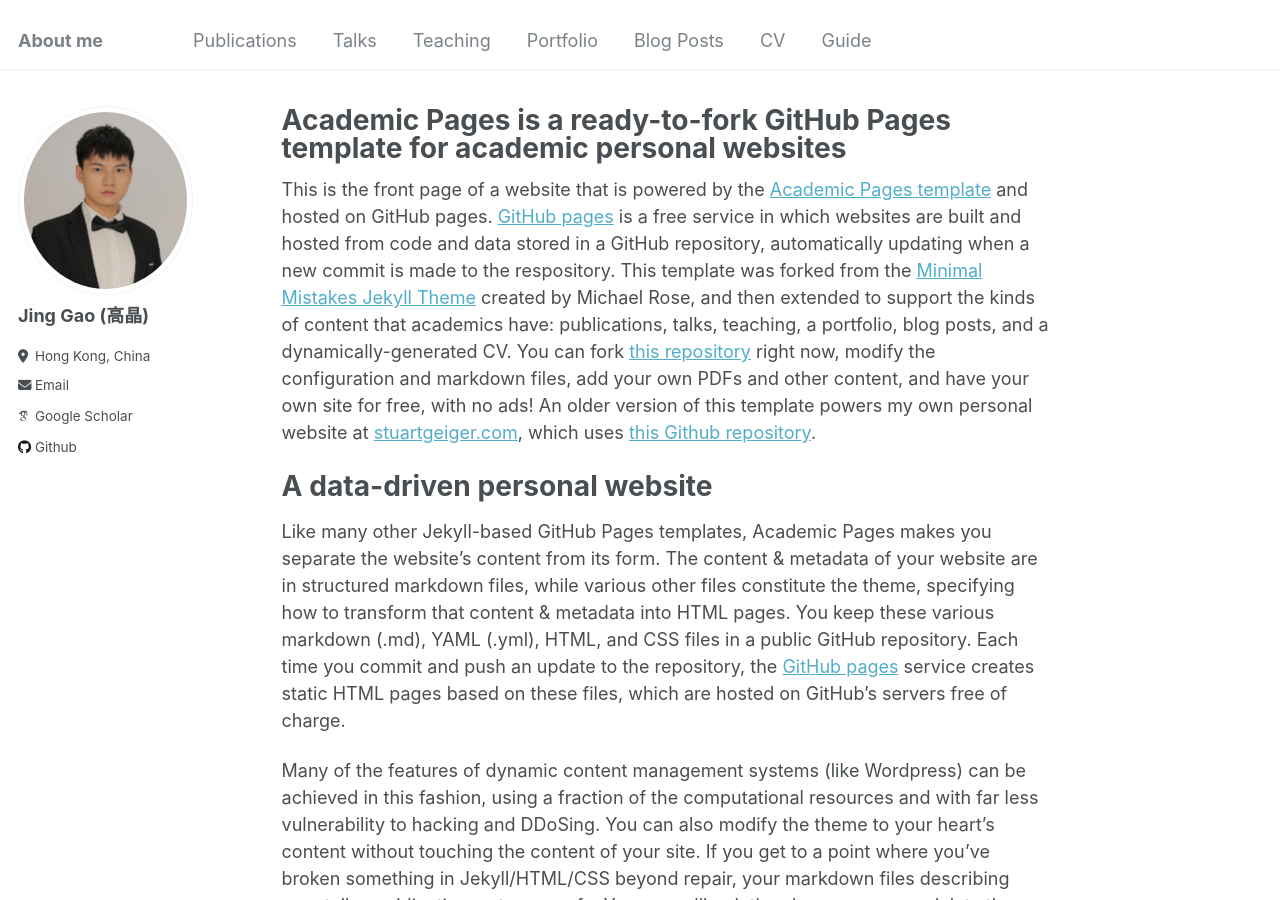
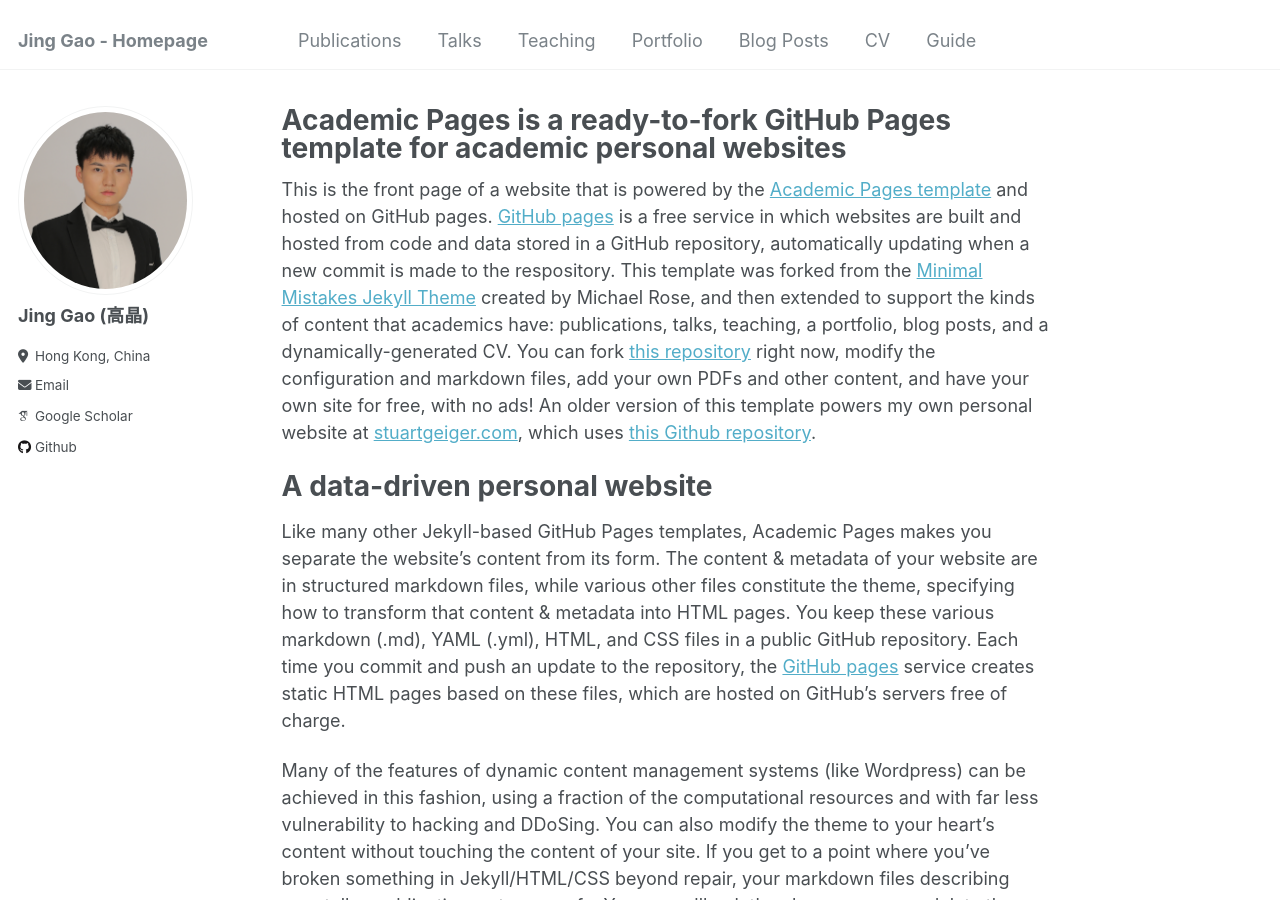
Before and after one commit to jgaoax/jgaoax.github.io, a Jekyll site: the page built from _pages/about.md, in a window 1280 px wide and 900 px high. Built offline with Jekyll 4.4.1, drawn with Linux system fonts in a browser that asks for light colours; some web fonts are replaced.

Commit message:
Update _config.yml

```diff
--- a/_config.yml
+++ b/_config.yml
@@ -8,7 +8,7 @@
 
 # Basic Site Settings
 locale                   : "en-US"
-title                    : "About me"
+title                    : "Jing Gao - Homepage"
 title_separator          : "-"
 name                     : &name "Jing Gao (高晶)"
 description              : &description "personal description"
```
